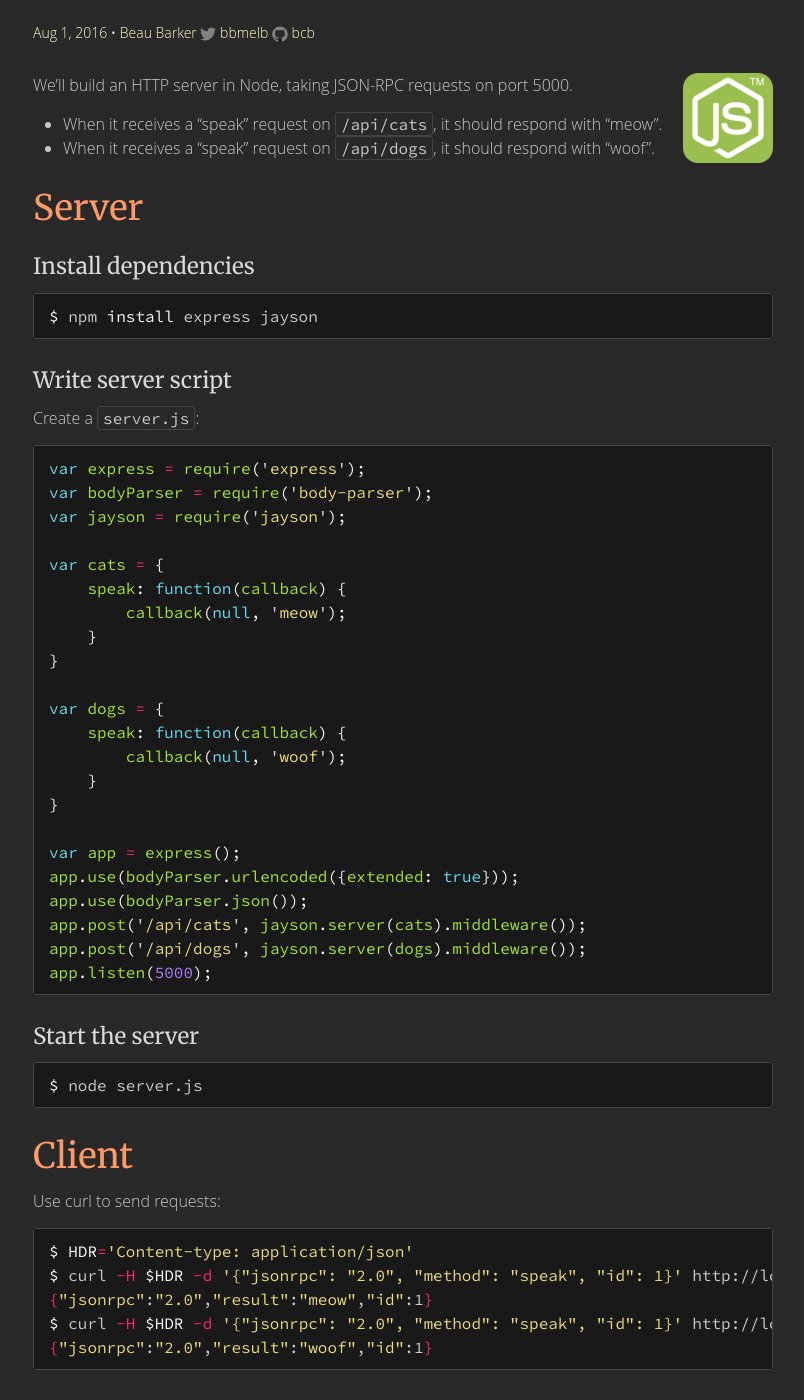
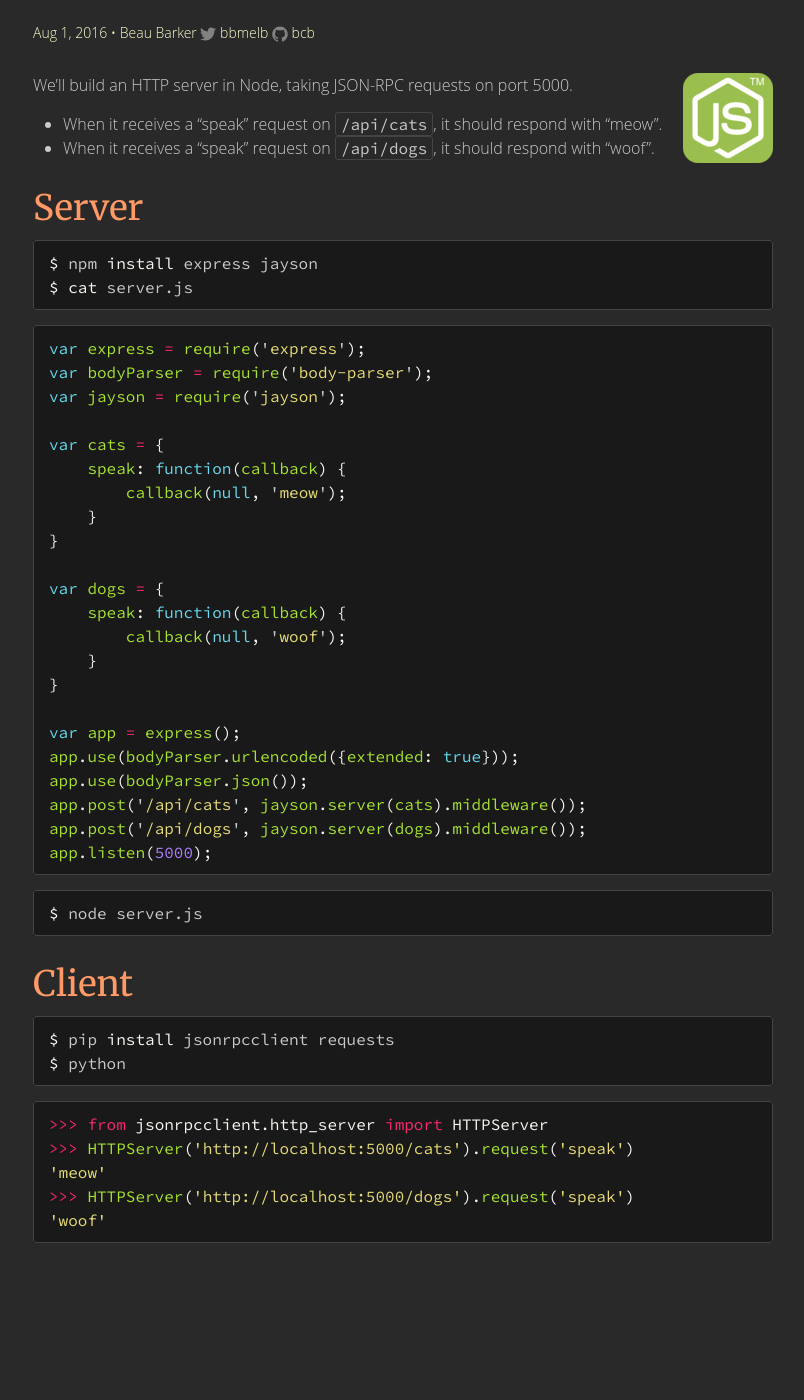
Before and after one commit to explodinglabs/explodinglabs.github.io, a Jekyll site: the page built from _jsonrpc/node.markdown, in a window 1280 px wide and 1400 px high, scrolled down 126 px. Shown: the whole window, without its empty margins (237-1041 px from the left). Built offline with Jekyll 4.4.1, drawn with Linux system fonts in a browser that asks for light colours; some web fonts are replaced; comment, search, counter and statistics services are not loaded; after the commit the page ends 1399 px from its top, so only the background shows below that.

Commit message:
Adjust jsonrpc posts

````diff
--- a/_jsonrpc/node.markdown
+++ b/_jsonrpc/node.markdown
@@ -17,18 +17,10 @@ We'll build an HTTP server in Node, taking JSON-RPC requests on port 5000.
 Server
 ======
 
-Install dependencies
---------------------
-
 ``` shell
 $ npm install express jayson
+$ cat server.js
 ```
-
-Write server script
--------------------
-
-Create a `server.js`:
-
 ```javascript
 var express = require('express');
 var bodyParser = require('body-parser');
@@ -53,10 +45,6 @@ app.post('/api/cats', jayson.server(cats).middleware());
 app.post('/api/dogs', jayson.server(dogs).middleware());
 app.listen(5000);
 ```
-
-Start the server
-----------------
-
 ``` shell
 $ node server.js
 ```
@@ -64,12 +52,14 @@ $ node server.js
 Client
 ======
 
-Use curl to send requests:
-
-```shell
-$ HDR='Content-type: application/json'
-$ curl -H $HDR -d '{"jsonrpc": "2.0", "method": "speak", "id": 1}' http://localhost:5000/api/cats
-{"jsonrpc":"2.0","result":"meow","id":1}
-$ curl -H $HDR -d '{"jsonrpc": "2.0", "method": "speak", "id": 1}' http://localhost:5000/api/dogs
-{"jsonrpc":"2.0","result":"woof","id":1}
+``` shell
+$ pip install jsonrpcclient requests
+$ python
 ```
+```python
+>>> from jsonrpcclient.http_server import HTTPServer
+>>> HTTPServer('http://localhost:5000/cats').request('speak')
+'meow'
+>>> HTTPServer('http://localhost:5000/dogs').request('speak')
+'woof'
+```
````
Also changed, not shown: _jsonrpc/flask.markdown (+3 -23 lines), _jsonrpc/httpserver.markdown (+9 -22 lines), _jsonrpc/pyzmq.markdown (+21 -37 lines), _jsonrpc/socketio.markdown (+11 -36 lines), _jsonrpc/werkzeug.markdown (+3 -23 lines).
